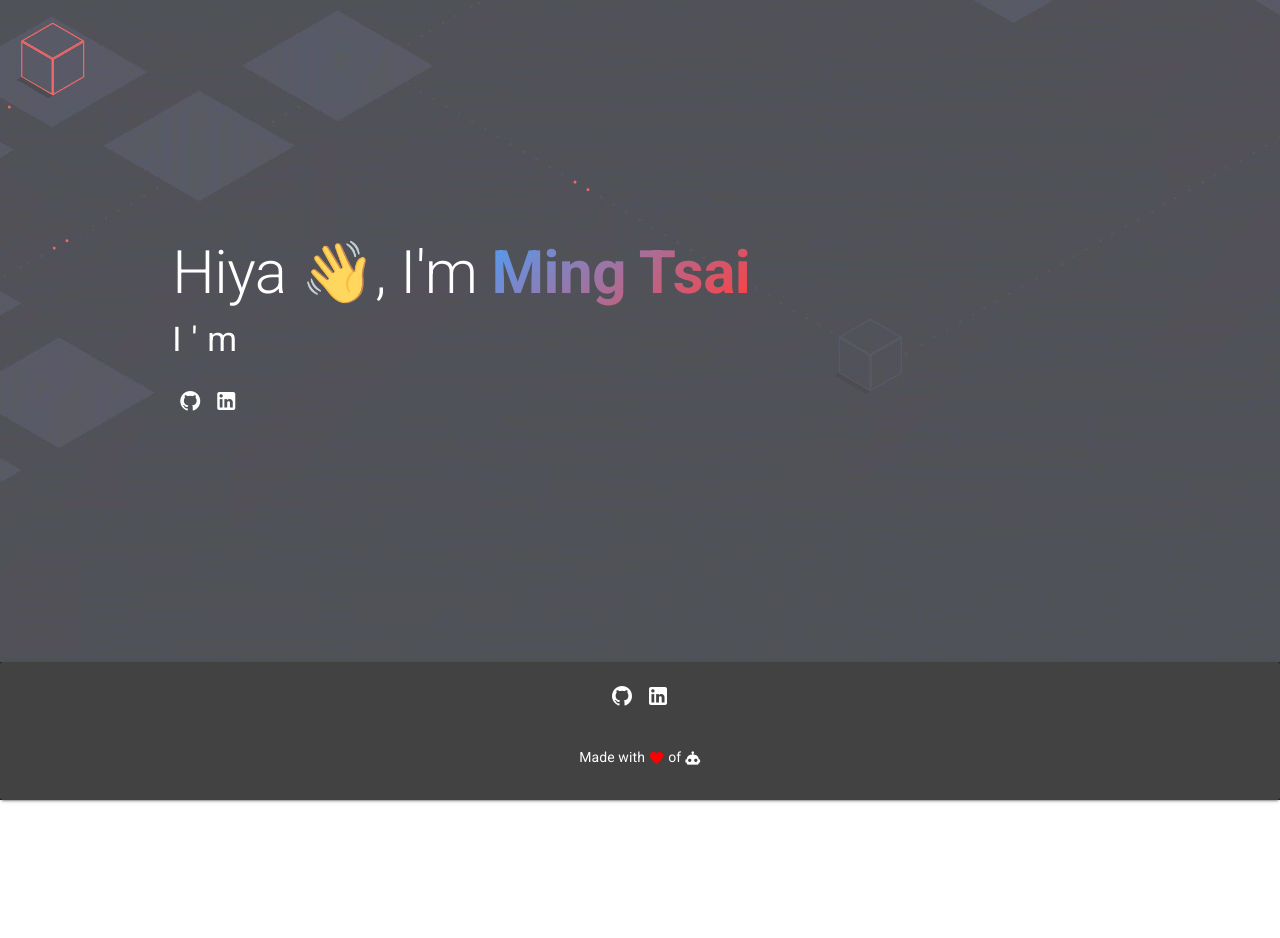
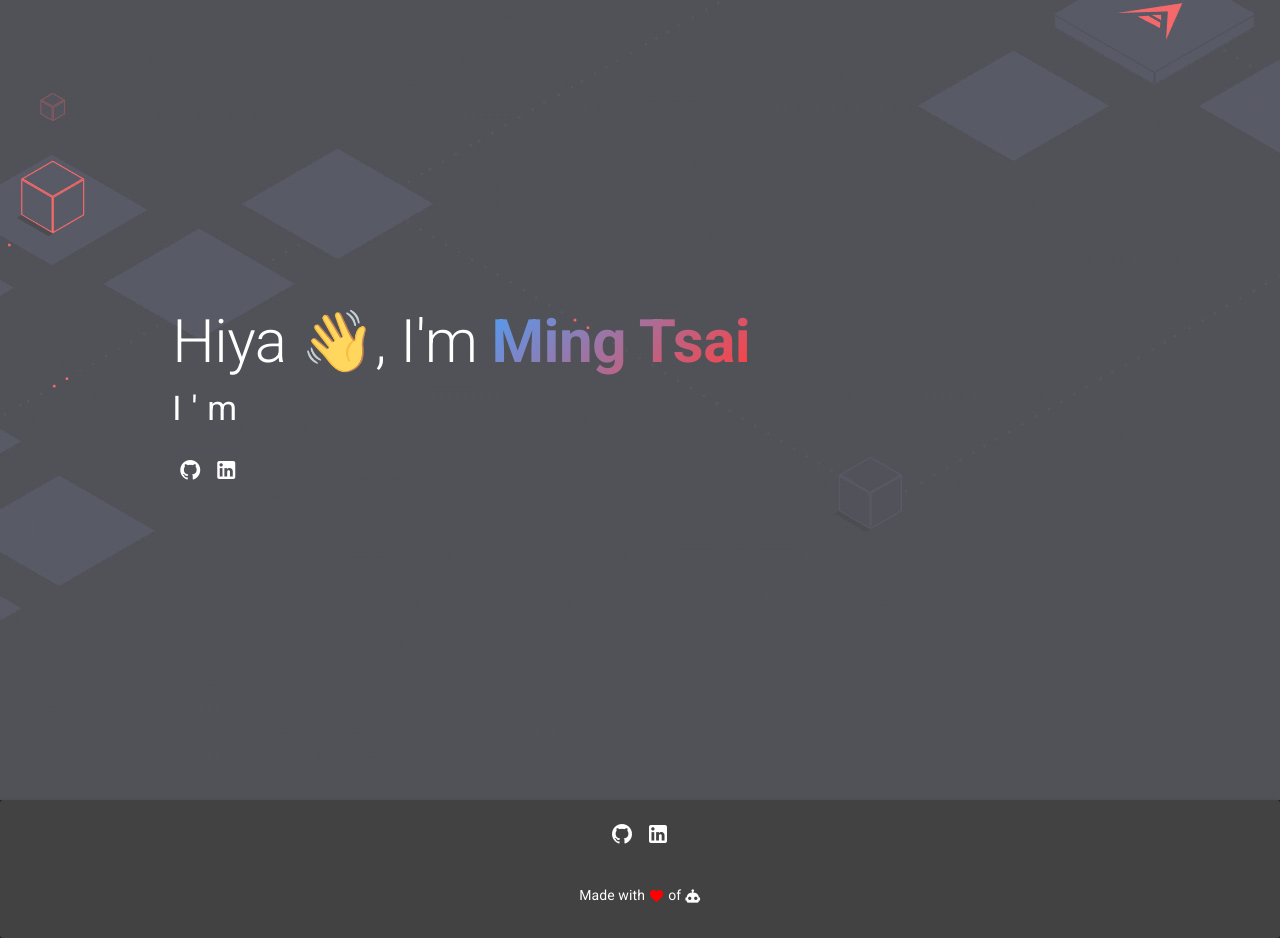
Before and after one commit to ming-tsai/ming-tsai.github.io, a Vue app: page / in a window 1280 px wide. Before the commit the page ends 800 px from the top, so only its background shows below. Built offline with nearby package versions, Linux system fonts and the light colour scheme.

Commit message:
chore(footer): add to main

```diff
--- a/src/App.vue
+++ b/src/App.vue
@@ -2,13 +2,13 @@
   <v-app>
     <v-main>
       <landing-page id="landing" />
+      <app-footer id="footer" />
     </v-main>
-    <app-footer id="footer" />
   </v-app>
 </template>
 
 <script>
-import AppFooter from './components/AppFooter.vue';
+import AppFooter from "./components/AppFooter.vue";
 import LandingPage from "./components/LandingPage.vue";
 
 export default {
--- a/src/components/AppFooter.vue
+++ b/src/components/AppFooter.vue
@@ -27,6 +27,6 @@ export default {
 <style scoped>
 footer div {
   width: 100% !important;
-  background-color: #424242 !important
+  background-color: #424242 !important;
 }
 </style>
```
